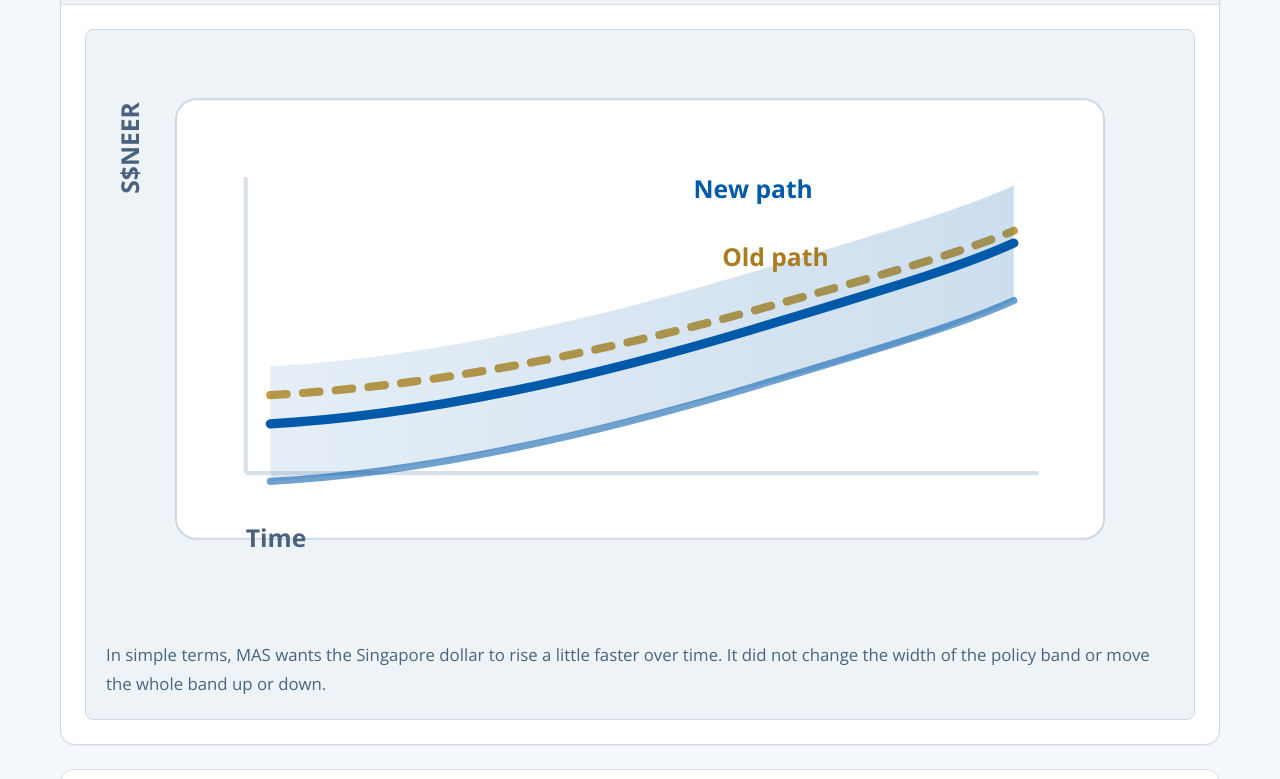
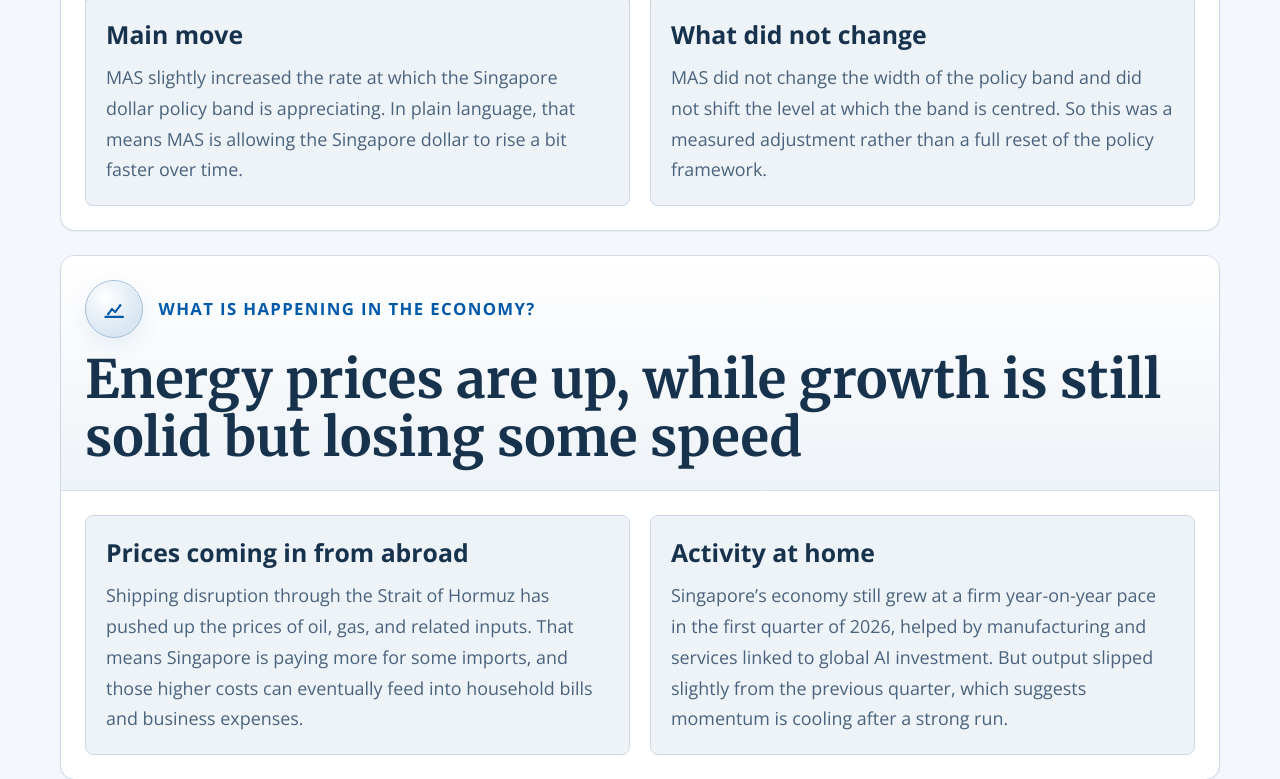
Before and after one commit to yanminc/MAS-website, a plain HTML site: page visualMPS_blue.html in a window 1280 px wide. Shown: the part 460-1239 px from the top of the page. Drawn offline with nearby package versions, Linux system fonts and the light colour scheme.

Commit message:
Refactor HTML and CSS for MAS Monetary Policy Statement
Updated the HTML structure and styles for the MAS Monetary Policy Statement. Adjusted various CSS properties and modified content for clarity.

```diff
--- a/visualMPS_blue.html
+++ b/visualMPS_blue.html
@@ -1,5 +1,5 @@
 <!DOCTYPE html>
-<html lang="en" data-theme="light">
+<html lang="en">
 <head>
   <meta charset="UTF-8" />
   <meta name="viewport" content="width=device-width, initial-scale=1.0" />
@@ -8,16 +8,15 @@
   <link rel="preconnect" href="https://fonts.gstatic.com" crossorigin>
   <link href="https://fonts.googleapis.com/css2?family=Open+Sans:wght@400;600;700&family=Merriweather:wght@700&display=swap" rel="stylesheet">
   <style>
-    :root, [data-theme="light"] {
+    :root {
       --text-xs: clamp(0.75rem, 0.7rem + 0.25vw, 0.875rem);
       --text-sm: clamp(0.95rem, 0.9rem + 0.2vw, 1.05rem);
       --text-base: clamp(1.04rem, 1rem + 0.22vw, 1.12rem);
       --text-lg: clamp(1.22rem, 1.08rem + 0.72vw, 1.55rem);
       --text-xl: clamp(1.8rem, 1.35rem + 1.7vw, 2.6rem);
       --text-2xl: clamp(2.35rem, 1.6rem + 2.5vw, 3.4rem);
-      --space-1: 0.25rem; --space-2: 0.5rem; --space-3: 0.75rem; --space-4: 1rem;
-      --space-5: 1.25rem; --space-6: 1.5rem; --space-8: 2rem; --space-10: 2.5rem;
-      --space-12: 3rem; --space-16: 4rem; --space-20: 5rem;
+      --space-2: 0.5rem; --space-3: 0.75rem; --space-4: 1rem; --space-5: 1.25rem;
+      --space-6: 1.5rem; --space-8: 2rem; --space-10: 2.5rem; --space-12: 3rem;
       --color-bg: #f4f7fb;
       --color-surface: #ffffff;
       --color-surface-2: #eef3f8;
@@ -27,40 +26,36 @@
       --color-text-muted: #49627d;
       --color-primary: #005aa9;
       --color-gold: #c89d3d;
-      --color-gold-deep: #a97d1f;
       --color-success: #2d6b4e;
       --color-warning: #a76326;
-      --radius-sm: 0.25rem; --radius-md: 0.5rem; --radius-lg: 0.9rem; --radius-xl: 1.2rem;
+      --radius-md: 0.5rem; --radius-lg: 0.9rem;
       --shadow-sm: 0 1px 2px rgba(20, 44, 72, 0.06);
       --font-body: 'Open Sans', Arial, sans-serif;
       --font-display: 'Merriweather', Georgia, serif;
       --content: 1160px;
     }
     * { box-sizing: border-box; }
-    html { scroll-behavior: smooth; }
     body { margin: 0; min-height: 100vh; font-family: var(--font-body); font-size: var(--text-base); line-height: 1.72; color: var(--color-text); background: linear-gradient(180deg, #f8fbfe 0%, var(--color-bg) 15%, var(--color-bg) 100%); }
-    img, svg { display: block; max-width: 100%; height: auto; }
-    .skip-link { position: absolute; left: -9999px; }
-    .skip-link:focus { left: 1rem; top: 1rem; z-index: 50; background: var(--color-primary); color: white; padding: 0.75rem 1rem; border-radius: var(--radius-sm); }
     .container { width: min(calc(100% - 2rem), var(--content)); margin: 0 auto; }
     .pub-header { padding: var(--space-10) 0 var(--space-6); }
     .pub-date { font-size: var(--text-sm); color: var(--color-text-muted); margin-bottom: var(--space-3); }
-    .pub-title { margin: 0; font-family: var(--font-display); font-size: clamp(2.3rem, 1.65rem + 2.2vw, 3.6rem); line-height: 1.08; width: 100%; }
-    .section-card { margin-bottom: var(--space-6); background: var(--color-surface); border: 1px solid var(--color-border); border-radius: var(--radius-lg); overflow: hidden; box-shadow: var(--shadow-sm); content-visibility: auto; }
+    .pub-title { margin: 0; font-family: var(--font-display); font-size: clamp(2.3rem, 1.65rem + 2.2vw, 3.6rem); line-height: 1.08; }
+    .section-card { margin-bottom: var(--space-6); background: var(--color-surface); border: 1px solid var(--color-border); border-radius: var(--radius-lg); overflow: hidden; box-shadow: var(--shadow-sm); }
     .section-top { border-bottom: 1px solid var(--color-divider); background: linear-gradient(180deg, var(--color-surface), var(--color-surface-2)); }
     .section-heading { padding: var(--space-6); }
-    .section-label { display: inline-flex; align-items: center; gap: var(--space-4); margin-bottom: var(--space-4); font-size: var(--text-sm); font-weight: 700; text-transform: uppercase; letter-spacing: 0.08em; color: var(--color-primary); }
-    .section-icon { width: 3.75rem; height: 3.75rem; border-radius: 9999px; display: inline-grid; place-items: center; background: radial-gradient(circle at 35% 30%, color-mix(in srgb, white 72%, var(--color-surface)) 0%, color-mix(in srgb, var(--color-primary) 13%, var(--color-surface)) 58%, color-mix(in srgb, var(--color-primary) 18%, var(--color-surface)) 100%); border: 1px solid color-mix(in srgb, var(--color-primary) 22%, var(--color-border)); color: var(--color-primary); box-shadow: inset 0 1px 0 rgba(255,255,255,0.65), 0 8px 22px rgba(0, 90, 169, 0.08); flex: 0 0 auto; }
-    .section-icon svg { width: 1.7rem; height: 1.7rem; stroke-width: 1.9; }
-    .section-heading h2 { margin: 0; font-family: var(--font-display); font-size: clamp(2.2rem, 1.55rem + 2.3vw, 3.3rem); line-height: 1.1; width: 100%; max-width: none; }
+    .section-label { margin-bottom: var(--space-3); font-size: var(--text-sm); font-weight: 700; text-transform: uppercase; letter-spacing: 0.08em; color: var(--color-primary); }
+    .section-heading.has-icon .section-label { display: inline-flex; align-items: center; gap: var(--space-4); }
+    .section-icon { width: 3.6rem; height: 3.6rem; border-radius: 9999px; display: inline-grid; place-items: center; background: radial-gradient(circle at 35% 30%, color-mix(in srgb, white 72%, var(--color-surface)) 0%, color-mix(in srgb, var(--color-primary) 13%, var(--color-surface)) 58%, color-mix(in srgb, var(--color-primary) 18%, var(--color-surface)) 100%); border: 1px solid color-mix(in srgb, var(--color-primary) 22%, var(--color-border)); color: var(--color-primary); box-shadow: inset 0 1px 0 rgba(255,255,255,0.65), 0 8px 22px rgba(0, 90, 169, 0.08); }
+    .section-icon svg { width: 1.65rem; height: 1.65rem; stroke-width: 1.9; }
+    .section-heading h2 { margin: 0; font-family: var(--font-display); font-size: clamp(2.2rem, 1.55rem + 2.3vw, 3.3rem); line-height: 1.1; }
     .section-body { padding: var(--space-6); }
-    .decision-chart { padding: var(--space-5); border: 1px solid var(--color-border); border-radius: var(--radius-md); background: var(--color-surface-2); width: 100%; }
-    .chart-caption { margin-top: var(--space-4); color: var(--color-text-muted); font-size: var(--text-sm); }
-    .two-col { display: grid; grid-template-columns: repeat(2, minmax(0, 1fr)); gap: var(--space-5); }
-    .info-card, .range-card, .risk-card { background: var(--color-surface-2); border: 1px solid var(--color-border); border-radius: var(--radius-md); padding: var(--space-5); }
-    .info-card h3, .range-card h3 { margin: 0 0 var(--space-3); font-size: var(--text-lg); line-height: 1.3; }
-    .info-card p, .range-card p, .risk-card p { margin: 0; color: var(--color-text-muted); }
-    .outlook-grid, .risk-grid { display: grid; grid-template-columns: repeat(2, minmax(0, 1fr)); gap: var(--space-5); }
+    .decision-grid, .two-col, .outlook-grid, .risk-grid { display: grid; gap: var(--space-5); }
+    .decision-grid, .two-col, .outlook-grid, .risk-grid { grid-template-columns: repeat(2, minmax(0, 1fr)); }
+    .info-card, .range-card, .risk-card, .decision-card { background: var(--color-surface-2); border: 1px solid var(--color-border); border-radius: var(--radius-md); padding: var(--space-5); }
+    .decision-card h3, .info-card h3, .range-card h3 { margin: 0 0 var(--space-3); font-size: var(--text-lg); line-height: 1.3; }
+    .decision-card p, .info-card p, .range-card p, .risk-card p { margin: 0; color: var(--color-text-muted); }
+    .decision-highlight { border-top: 4px solid var(--color-primary); }
+    .decision-neutral { border-top: 4px solid var(--color-gold); }
     .forecast-value { font-family: var(--font-display); font-size: clamp(2.2rem, 1.5rem + 1.7vw, 2.95rem); line-height: 1; color: var(--color-primary); margin-bottom: var(--space-3); }
     .forecast-note { color: var(--color-text-muted); font-size: var(--text-sm); }
     .risk-card h3 { margin: 0 0 var(--space-3); font-size: var(--text-base); line-height: 1.35; }
@@ -69,18 +64,16 @@
     .risk-card.financial { border-top: 4px solid var(--color-primary); }
     .risk-card.tech { border-top: 4px solid var(--color-success); }
     .footer { margin: var(--space-10) 0 var(--space-12); padding-top: var(--space-5); border-top: 1px solid var(--color-divider); display: flex; justify-content: space-between; gap: var(--space-5); color: var(--color-text-muted); font-size: var(--text-sm); }
-    @media (max-width: 980px) { .two-col, .outlook-grid, .risk-grid { grid-template-columns: 1fr; } }
+    @media (max-width: 980px) { .decision-grid, .two-col, .outlook-grid, .risk-grid { grid-template-columns: 1fr; } }
     @media (max-width: 640px) {
       .container { width: min(calc(100% - 1.25rem), var(--content)); }
       .footer { flex-direction: column; align-items: flex-start; }
-      .section-icon { width: 3.25rem; height: 3.25rem; }
-      .section-icon svg { width: 1.45rem; height: 1.45rem; }
-      .info-card, .range-card, .risk-card, .decision-chart { padding: var(--space-4); }
+      .section-icon { width: 3.1rem; height: 3.1rem; }
+      .section-icon svg { width: 1.4rem; height: 1.4rem; }
     }
   </style>
 </head>
 <body>
-  <a class="skip-link" href="#main-content">Skip to content</a>
   <main id="main-content" class="container">
     <section class="pub-header" aria-labelledby="page-title">
       <div class="pub-date">14 April 2026</div>
@@ -90,49 +83,42 @@
     <section class="section-card" aria-labelledby="decision-title">
       <div class="section-top">
         <div class="section-heading">
-          <div class="section-label"><span class="section-icon" aria-hidden="true"><svg viewBox="0 0 24 24" fill="none" stroke="currentColor" stroke-linecap="round" stroke-linejoin="round"><path d="M12 3v18"/><path d="M7 8.5c0-1.9 2.1-3.5 5-3.5s5 1.6 5 3.5-2.1 3.5-5 3.5-5 1.6-5 3.5 2.1 3.5 5 3.5 5-1.6 5-3.5"/></svg></span>What did MAS decide?</div>
-          <h2 id="decision-title">MAS is letting the Singapore dollar strengthen a bit faster</h2>
+          <div class="section-label">What did MAS decide?</div>
+          <h2 id="decision-title">MAS will let the Singapore dollar strengthen a little faster</h2>
         </div>
       </div>
       <div class="section-body">
-        <div class="decision-chart" aria-label="Stylised S$NEER chart">
-          <svg viewBox="0 0 520 280" role="img" aria-label="Stylised diagram showing a slightly steeper Singapore dollar policy path">
-            <defs><linearGradient id="bandFillBlue" x1="0" x2="1"><stop offset="0%" stop-color="var(--color-primary)" stop-opacity="0.10"></stop><stop offset="100%" stop-color="var(--color-primary)" stop-opacity="0.20"></stop></linearGradient></defs>
-            <rect x="34" y="24" width="452" height="214" rx="10" fill="var(--color-surface)" stroke="var(--color-border)" />
-            <line x1="68" y1="206" x2="454" y2="206" stroke="var(--color-divider)" stroke-width="2" />
-            <line x1="68" y1="206" x2="68" y2="62" stroke="var(--color-divider)" stroke-width="2" />
-            <text x="68" y="242" font-size="12" fill="var(--color-text-muted)" font-weight="700">Time</text>
-            <text x="16" y="70" font-size="12" fill="var(--color-text-muted)" font-weight="700" transform="rotate(-90 16 70)">S$NEER</text>
-            <path d="M80 168 C 155 164, 235 149, 315 127 S 420 97, 442 88" fill="none" stroke="var(--color-gold)" stroke-width="4" stroke-dasharray="8 8" stroke-linecap="round" />
-            <path d="M80 182 C 155 178, 235 160, 315 136 S 420 104, 442 94" fill="none" stroke="var(--color-primary)" stroke-width="4.5" stroke-linecap="round" />
-            <path d="M80 210 C 155 206, 235 188, 315 164 S 420 132, 442 122" fill="none" stroke="var(--color-primary)" stroke-opacity="0.56" stroke-width="3.5" stroke-linecap="round" />
-            <path d="M80 154 C 155 150, 235 132, 315 108 S 420 76, 442 66 L 442 122 C 420 132, 390 144, 315 164 S 155 206, 80 210 Z" fill="url(#bandFillBlue)" />
-            <text x="286" y="72" font-size="12" fill="var(--color-primary)" font-weight="700">New path</text>
-            <text x="300" y="105" font-size="12" fill="var(--color-gold-deep)" font-weight="700">Old path</text>
-          </svg>
-          <div class="chart-caption">In simple terms, MAS wants the Singapore dollar to rise a little faster over time. It did not change the width of the policy band or move the whole band up or down.</div>
+        <div class="decision-grid">
+          <article class="decision-card decision-highlight">
+            <h3>Main move</h3>
+            <p>MAS slightly increased the rate at which the Singapore dollar policy band is appreciating. In plain language, that means MAS is allowing the Singapore dollar to rise a bit faster over time.</p>
+          </article>
+          <article class="decision-card decision-neutral">
+            <h3>What did not change</h3>
+            <p>MAS did not change the width of the policy band and did not shift the level at which the band is centred. So this was a measured adjustment rather than a full reset of the policy framework.</p>
+          </article>
         </div>
       </div>
     </section>
 
     <section class="section-card" aria-labelledby="economy-title">
       <div class="section-top">
-        <div class="section-heading">
+        <div class="section-heading has-icon">
           <div class="section-label"><span class="section-icon" aria-hidden="true"><svg viewBox="0 0 24 24" fill="none" stroke="currentColor" stroke-linecap="round" stroke-linejoin="round"><path d="M4 19h16"/><path d="M6.5 16.5 10 12l3 2.5 4.5-6"/><circle cx="6.5" cy="16.5" r="1" fill="currentColor" stroke="none"/><circle cx="10" cy="12" r="1" fill="currentColor" stroke="none"/><circle cx="13" cy="14.5" r="1" fill="currentColor" stroke="none"/><circle cx="17.5" cy="8.5" r="1" fill="currentColor" stroke="none"/></svg></span>What is happening in the economy?</div>
           <h2 id="economy-title">Energy prices are up, while growth is still solid but losing some speed</h2>
         </div>
       </div>
       <div class="section-body">
         <div class="two-col">
-          <article class="info-card"><h3>Prices coming in from abroad</h3><p>Shipping disruptions in the Middle East have pushed up the prices of oil, gas, and related inputs. That means Singapore is paying more for some imports, which can eventually feed into household bills and business costs.</p></article>
-          <article class="info-card"><h3>Activity at home</h3><p>Singapore’s economy still grew strongly in the first quarter of 2026, helped by manufacturing and services linked to global tech investment. But growth dipped slightly compared with the previous quarter, which suggests the pace is starting to cool.</p></article>
+          <article class="info-card"><h3>Prices coming in from abroad</h3><p>Shipping disruption through the Strait of Hormuz has pushed up the prices of oil, gas, and related inputs. That means Singapore is paying more for some imports, and those higher costs can eventually feed into household bills and business expenses.</p></article>
+          <article class="info-card"><h3>Activity at home</h3><p>Singapore’s economy still grew at a firm year-on-year pace in the first quarter of 2026, helped by manufacturing and services linked to global AI investment. But output slipped slightly from the previous quarter, which suggests momentum is cooling after a strong run.</p></article>
         </div>
       </div>
     </section>
 
     <section class="section-card" aria-labelledby="outlook-title">
       <div class="section-top">
-        <div class="section-heading">
+        <div class="section-heading has-icon">
           <div class="section-label"><span class="section-icon" aria-hidden="true"><svg viewBox="0 0 24 24" fill="none" stroke="currentColor" stroke-linecap="round" stroke-linejoin="round"><path d="M4 18h16"/><path d="M7 15l3-3 2.5 2.5L18 9"/><path d="M14 9h4v4"/></svg></span>How does MAS see the outlook?</div>
           <h2 id="outlook-title">MAS expects slower growth this year and somewhat higher inflation</h2>
         </div>
@@ -142,12 +128,12 @@
           <article class="range-card">
             <h3>Inflation in 2026</h3>
             <div class="forecast-value">1.5–2.5%</div>
-            <div class="forecast-note">MAS now expects both core inflation and overall inflation to come in within this higher range.</div>
+            <div class="forecast-note">MAS raised its forecasts for both core inflation and overall inflation to this range, up from 1.0–2.0% previously.</div>
           </article>
           <article class="range-card">
             <h3>GDP growth in 2026</h3>
             <div class="forecast-value">2.0–4.0%</div>
-            <div class="forecast-note">MAS said growth this year should be slower than in 2025, and it will update the full-year forecast separately.</div>
+            <div class="forecast-note">MAS said growth this year is likely to step down from the above-trend pace recorded in 2025, with an updated forecast to follow in May.</div>
           </article>
         </div>
       </div>
@@ -155,22 +141,22 @@
 
     <section class="section-card" aria-labelledby="risks-title">
       <div class="section-top">
-        <div class="section-heading">
+        <div class="section-heading has-icon">
           <div class="section-label"><span class="section-icon" aria-hidden="true"><svg viewBox="0 0 24 24" fill="none" stroke="currentColor" stroke-linecap="round" stroke-linejoin="round"><path d="M12 4 20 19H4L12 4Z"/><path d="M12 9v4"/><circle cx="12" cy="16.2" r="1" fill="currentColor" stroke="none"/></svg></span>What are the risks?</div>
           <h2 id="risks-title">The main risks are a longer energy shock and a sharper slowdown in global demand</h2>
         </div>
       </div>
       <div class="section-body">
         <div class="risk-grid">
-          <article class="risk-card inflation"><h3>Energy prices stay high</h3><p>If energy supplies stay tight for longer, inflation could climb further and growth could weaken more.</p></article>
-          <article class="risk-card growth"><h3>Factories face shortages</h3><p>If important inputs become harder to get, production could slow suddenly in Singapore and abroad.</p></article>
-          <article class="risk-card financial"><h3>Global financial conditions tighten</h3><p>If borrowing becomes more expensive around the world, businesses and consumers may pull back.</p></article>
-          <article class="risk-card tech"><h3>Tech investment cools</h3><p>If global spending on AI and electronics slows unexpectedly, one of Singapore’s current growth supports could weaken.</p></article>
+          <article class="risk-card inflation"><h3>Energy prices stay high</h3><p>If disruptions to energy supplies last longer, inflation could rise further and growth could weaken more.</p></article>
+          <article class="risk-card growth"><h3>Factories face shortages</h3><p>If key intermediate inputs become harder to get, industrial production could be cut back abruptly.</p></article>
+          <article class="risk-card financial"><h3>Financial conditions tighten</h3><p>If global borrowing conditions become tougher, households and businesses may spend less.</p></article>
+          <article class="risk-card tech"><h3>AI investment cools</h3><p>If global AI-related investment slows unexpectedly, one of Singapore’s current growth supports could weaken.</p></article>
         </div>
       </div>
     </section>
 
-    <footer class="footer"><div>This prototype is a mockup for communication design purposes and is not an official MAS product.</div><div>Single-file HTML · Responsive layout · Blue-and-gold MAS-style palette</div></footer>
+    <footer class="footer"><div>This prototype is a mockup for communication design purposes and is not an official MAS product.</div><div>Single-file HTML · Responsive layout · Simplified public-facing format</div></footer>
   </main>
 </body>
 </html>
```
